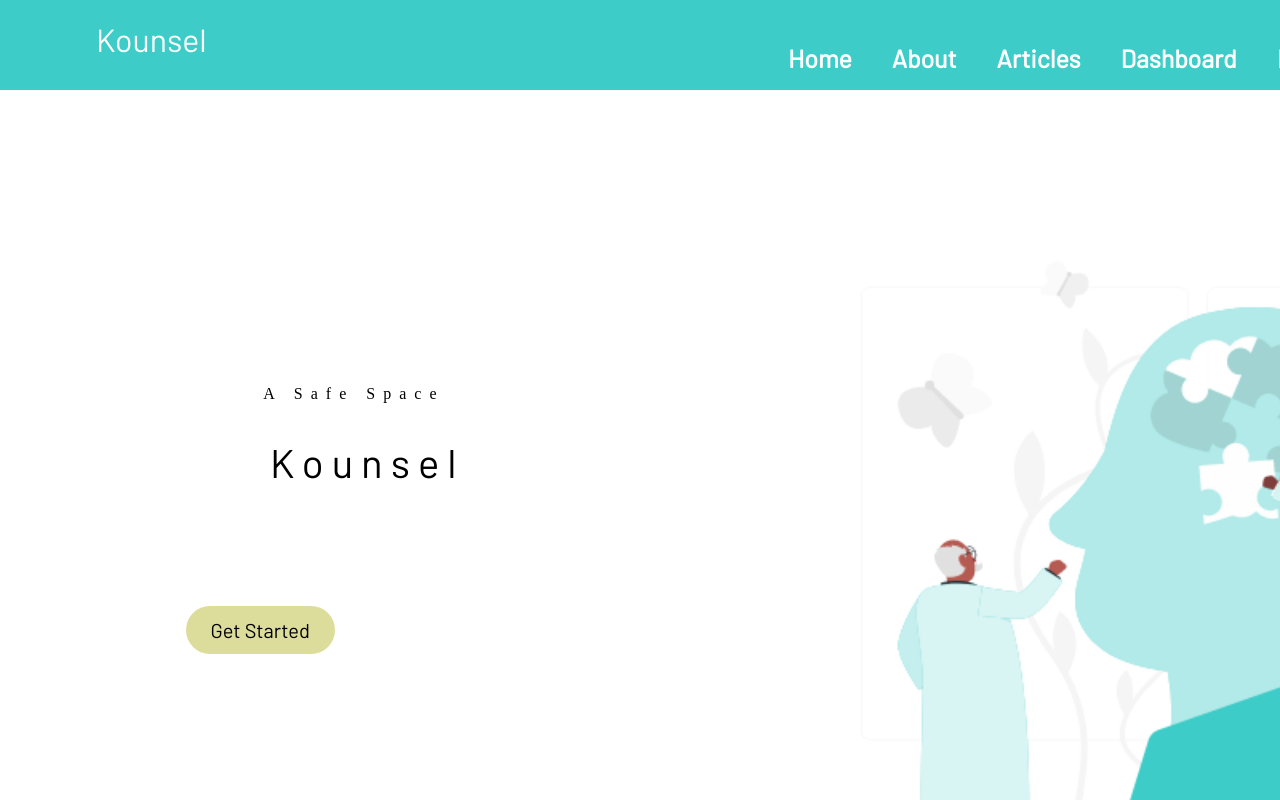
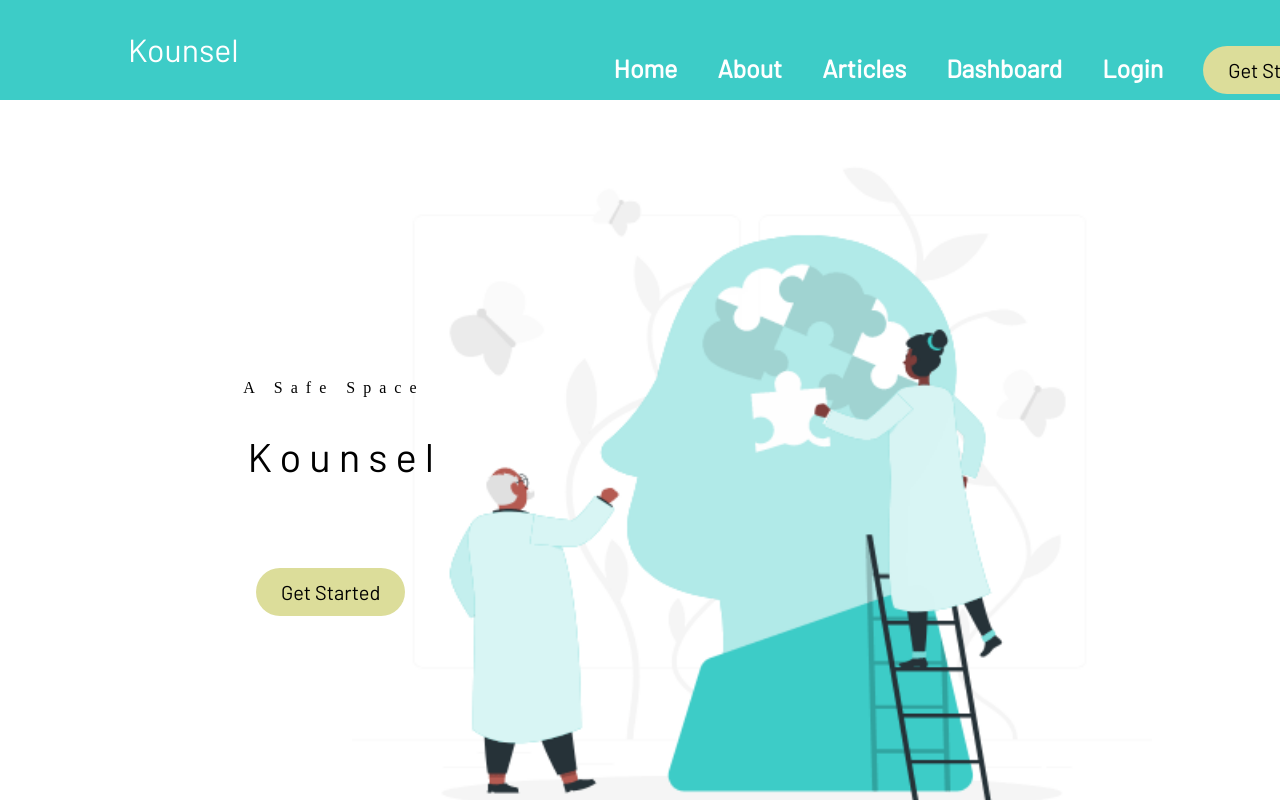
Before and after one commit to nishamghimire5/Kounsel, a Next.js app: page / in a window 1280 px wide. Built offline with nearby package versions, Linux system fonts and the light colour scheme.

Commit message:
css-positioning fix attempt 1

```diff
--- a/pages/Testimonials.js
+++ b/pages/Testimonials.js
@@ -3,7 +3,9 @@ import Info from '/pages/assets/data/TestimonialInfo.json';
 
 const Testimonials = () => {
     return (
-        <div className="container my-5 container1 body">
+        <>
+        {/* <h3 className='testimonial-title'>Testimonials</h3> */}
+        <div className="testimonials-container">
             <hr className="my-5" />
             <p className="mb-5">Testimonials</p>
             {/* <!--Carousel Wrapper--> */}
@@ -21,6 +23,7 @@ const Testimonials = () => {
                 </div>
             </div>
         </div>
+        </>
     )
 }
 export default Testimonials;
--- a/pages/_app.js
+++ b/pages/_app.js
@@ -12,6 +12,7 @@ import '../styles/chat.css';
 import '../styles/dashboard.css'
 import '../styles/Home.module.css'
 import '../styles/bgimage.css'
+import '../styles/testimonials.css'
 import "react-datepicker/dist/react-datepicker.css";
 import Layout from './layout/layout';
 import {SessionProvider} from 'next-auth/react';
--- a/pages/about.js
+++ b/pages/about.js
@@ -21,7 +21,6 @@ const About = () => {
                     </p>
                 </div>
             </div>
-            <br /><br /><br /><br /><br /><br /><br /><br /><br /><br /><br /><br />
         </>
     )
 }
--- a/pages/index.js
+++ b/pages/index.js
@@ -9,7 +9,6 @@ export class index extends Component {
       <React.Fragment>
         <BgImage />
         <Cards />
-        <h3 className='testimonial-title'>Testimonials</h3>
         <Testimonials />
       </React.Fragment>
     )
--- a/pages/layout/layout.js
+++ b/pages/layout/layout.js
@@ -6,9 +6,9 @@ export default function Layout({ children }) {
         <>
             <TitleBar />
             <main>{children}</main>
-            <div style={{position: 'relative', top: 10 + 'rem'}}>
-            <FooterPage />
-            </div>
+            {/* <div style={{position: 'relative', top: 10 + 'rem'}}> */}
+            {/* <FooterPage /> */}
+            {/* </div> */}
         </>
     )
 }
--- a/styles/Home.css
+++ b/styles/Home.css
@@ -1,17 +1,19 @@
 @import url("https://fonts.googleapis.com/css2?family=Barlow:wght@100;400&display=swap");
 .nav-container {
-  position: relative;
-  width: 250%;
+  overflow: hidden;
+  position: fixed;
+  width: 100%;
   height: 100px;
-  left: -12rem;
-  top: -2.5rem;
+  left: 0;
+  top: 0;
+  z-index: 9999;
   background: #3dccc7;
 }
 
 .nav-logo {
   position: relative;
-  left: 10rem;
-  top: 30px;
+  left: 10%;
+  top: 30%;
   cursor: pointer;
   color: white;
   font-family: "Barlow", "san-serif";
@@ -29,12 +31,12 @@ header {
   display: flex;
   justify-content: space-between;
   align-items: center;
-  padding: 30px 10%;
+  padding: 5% 10%;
 }
 
 .nav__links li {
   position: relative;
-  left: 50rem;
+  left: 45%;
   display: inline-block; /*Key to making it horizontal but didn't work in its own*/
   padding: 0px 20px;
   font-family: "Barlow";
@@ -64,36 +66,39 @@ button {
 
 button:hover {
   background-color: #c0c781;
+  transition: 0.5s;
+  transform: scale(1.08);
 }
 
 .home-image-position {
   position: relative;
-  left: 50rem;
-  top: 2.5rem;
+  right: 10%;
+  top: 2.5%;
+  float: right;
 }
 
 .static-image-position {
   position: relative;
-  left: 12rem;
-  top: 10rem;
+  left: 12%;
+  top: 10%;
 }
 
 .cta-button {
   position: relative;
-  left: 4rem;
   background-color: #dcdd9a;
   color: black;
 }
 
 .cta-position {
   position: relative;
-  top: -30rem;
-  left: 14.5%;
+  top: 20rem;
+  left: 20%;
 }
 
 .slogan-position {
   position: relative;
-  left: 1.45rem;
+  left: 2%;
+  top: -10%;
 }
 
 .services {
@@ -101,6 +106,6 @@ button:hover {
   font-size: 40px;
   color: white;
   position: relative;
-  left: 18.5rem;
-  top: 2rem;
+  left: 15%;
+  top: 50rem;
 }
--- a/styles/bgimage.css
+++ b/styles/bgimage.css
@@ -1,59 +1,5 @@
 .box {
   position: relative;
-}
-
-.bgHImg {
-  max-height: 500px;
-  min-width: 100%;
-}
-
-.getStartedBtn {
-background-color: transparent;
-border: 1px solid #26b67a;
-box-sizing: border-box;
-color: #000000;
-font-family: "Avenir Next LT W01 Bold",sans-serif;
-font-size: 16px;
-font-weight: 700;
-line-height: 24px;
-padding: 16px 23px;
-position: relative;
-text-decoration: none;
-user-select: none;
--webkit-user-select: none;
-touch-action: manipulation;
-}
-
-.getStartedBtn:hover,
-.getStartedBtn:active {
-outline: 0;
-}
-
-.getStartedBtn:hover {
-background-color: transparent;
-cursor: pointer;
-}
-
-.getStartedBtn:before {
-background-color: #D5EDF6;
-content: "";
-height: calc(100% + 3px);
-position: absolute;
-right: -7px;
-top: -9px;
-transition: 300ms ease-in;
-width: 100%;
-z-index: -1;
-}
-
-.getStartedBtn:hover:before {
-background-color: #6df6c8;
-}
-
-@media (min-width: 768px) {
-.getStartedBtn {
-  padding: 16px 32px;
-}
 }
 
 
@@ -67,9 +13,8 @@ p{
   /* overflow: hidden; */
   position: relative;
   color: rgb(0, 0, 0);
-  left: 15rem;
-  /* right: 20%; */
-  top: -40rem;
+  left: 17%;
+  top: 12rem;
   letter-spacing: 8px;
   font-family: "Montez", cursive;
 }
--- a/styles/cards.css
+++ b/styles/cards.css
@@ -172,7 +172,8 @@
     width: 400px;
     height: 400px;
     left: 20rem;
-    top: 20rem;
+    top: 65rem;
+    float:left;
   }
 
   .counselor-title{
@@ -180,8 +181,8 @@
     font-size: 40px;
     color: rgb(0, 0, 0);
     position: relative;
-    left: 18.5rem;
-    top: 13rem;
+    left: 15.5%;
+    top: 60rem;
   }
 
 
@@ -190,16 +191,16 @@
     font-size: 40px;
     color: rgb(0, 0, 0);
     position: relative;
-    left: 18.5rem;
-    top: 8rem;
+    left: 16%;
+    top: 75rem;
   }
 
   .counselor-msg-container{
     position: relative;
     width: 50rem;
     height: 25rem;
-    left: 50rem;
-    top: -5rem;
+    left: 25%;
+    top: 65rem;
     background-color: #def6f5;
     display: flex;
     justify-content: center;
@@ -209,6 +210,7 @@
   .cards-container{
     position:relative;
     left: 5rem;
+    top: 50rem;
   }
   /* to bring the blue6 mask over the pictures or cards */
   /* .card .card-img-overlay {
--- a/styles/globals.css
+++ b/styles/globals.css
@@ -87,3 +87,8 @@ h2 {
   position: relative;
   top: 20rem;
 } */
+
+.empty-container{
+  position: relative;
+  top: 20rem;
+}
--- /dev/null
+++ b/styles/testimonials.css
@@ -0,0 +1,4 @@
+.testimonials-container{
+    position: relative;
+    top: 100rem;
+}
```
